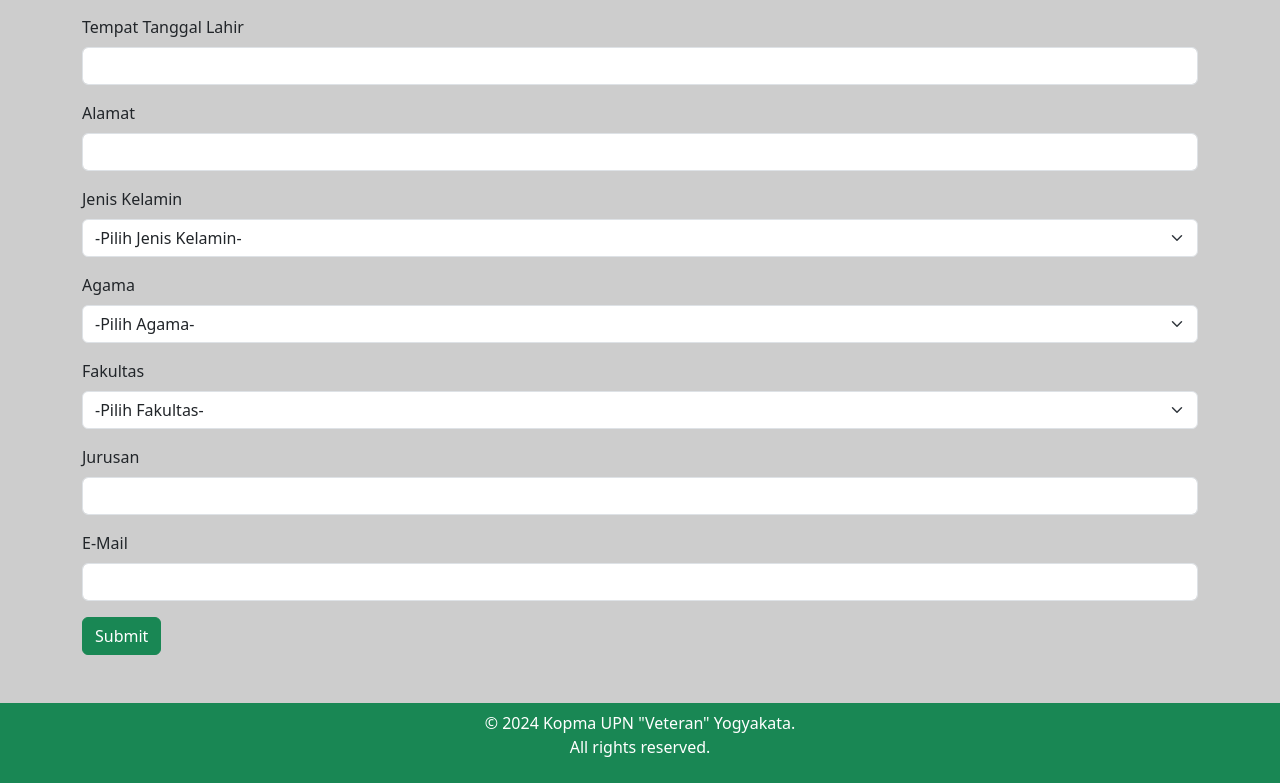
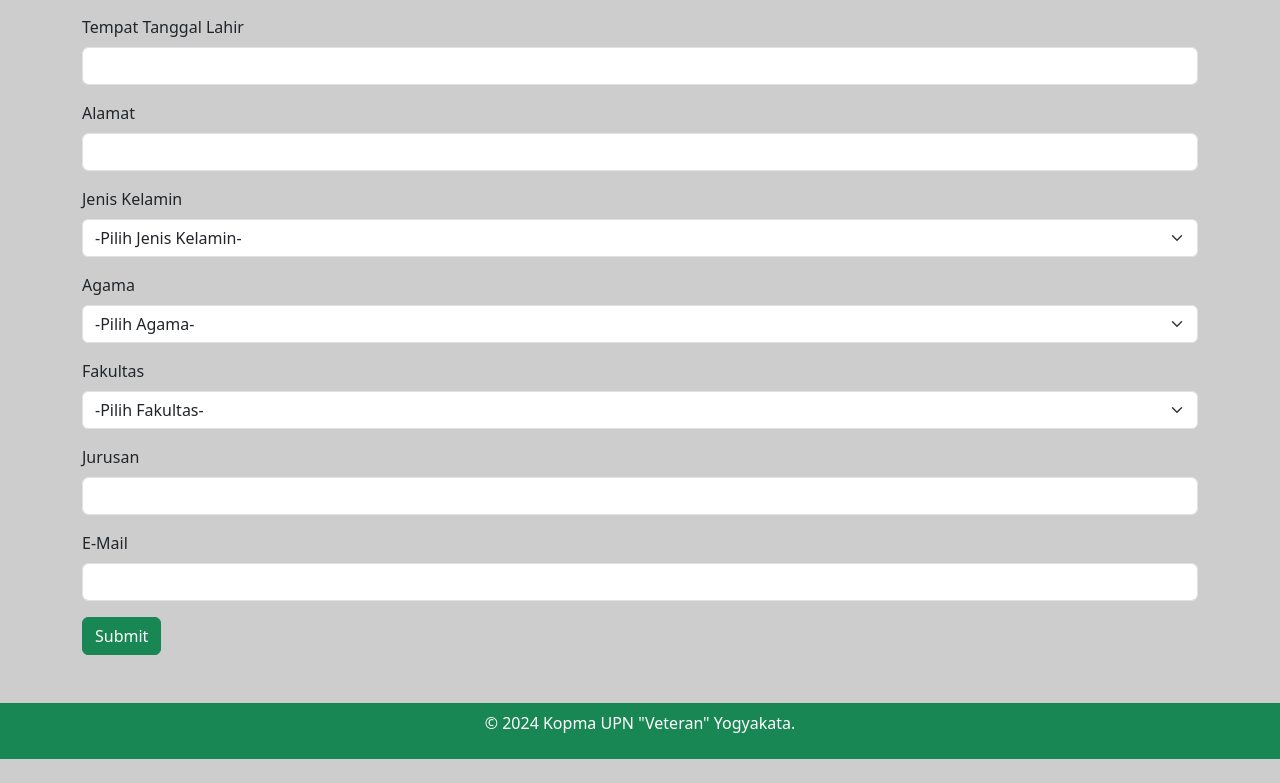
Before and after one commit to Radhiwidya/PendaftaranKopma, a plain HTML site: page index.html in a window 1280 px wide. Shown: the part 362-1145 px from the top of the page. After the commit the page ends 1121 px from the top, so only its background shows below. Drawn offline with nearby package versions, Linux system fonts and the light colour scheme.

Commit message:
Update index.html

```diff
--- a/index.html
+++ b/index.html
@@ -92,7 +92,7 @@
     <script src="https://cdn.jsdelivr.net/npm/bootstrap@5.3.3/dist/js/bootstrap.bundle.min.js" integrity="sha384-YvpcrYf0tY3lHB60NNkmXc5s9fDVZLESaAA55NDzOxhy9GkcIdslK1eN7N6jIeHz" crossorigin="anonymous"></script>
 </body>
 <footer class="bg-success text-white text-center py-2 mt-5">
-    <p>&copy; 2024 Kopma UPN "Veteran" Yogyakata.<br>All rights reserved.</p>
+    <p>&copy; 2024 Kopma UPN "Veteran" Yogyakata.</p>
 </footer>
 
 </html>
```
